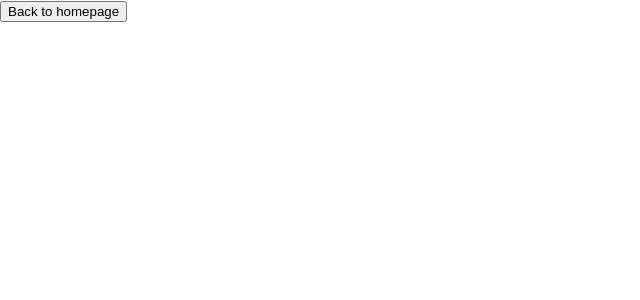
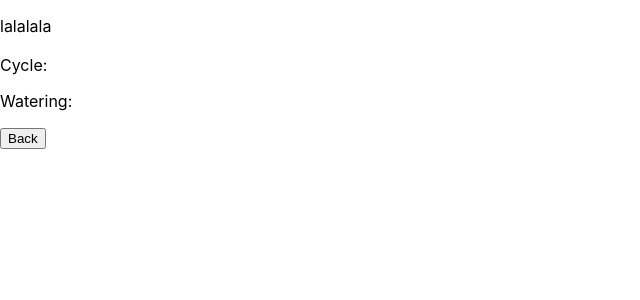
Before and after one commit to SaraBat/PlantMAMA-frontend, a React (Create React App) app: page /1/garden/1/1 in a window 1280 px wide. Shown: the top 300 px of the page, without its empty margins (0-640 px from the left). Built offline with nearby package versions, Linux system fonts and the light colour scheme; no server answers.

Commit message:
first attempt - doesn't work Query Plant List API with plant species name and get array of plants that match that species 2 extract ID of these plants Query Plant Details API with ID to get details about single plant

```diff
--- a/src/App.js
+++ b/src/App.js
@@ -5,6 +5,7 @@ import { Register } from 'pages/Register';
 import { UserProfile } from 'pages/UserProfile';
 import { UserGarden } from 'pages/UserGarden';
 import { PlantProfile } from 'pages/PlantProfile';
+import { PlantUsernameSpecies } from 'pages/PlantUsernameSpecies';
 import { PlantDatabase } from 'pages/PlantDatabase';
 import { PlantSpecies } from 'pages/PlantSpecies';
 import { NotFound } from 'pages/NotFound';
@@ -21,6 +22,7 @@ export const App = () => {
         <Route path="/:username" element={<UserProfile />} />
         <Route path="/:username/garden" element={<UserGarden />} />
         <Route path="/:username/garden/:plantusername" element={<PlantProfile />} />
+        <Route path="/:username/garden/:plantusername/:plantusernamespecies" element={<PlantUsernameSpecies />} />
         <Route path="/plantdatabase" element={<PlantDatabase />} />
         <Route path="/plantdatabase/:id" element={<PlantSpecies />} />
         <Route path="*" element={<NotFound />} />
--- a/src/pages/PlantDatabase.js
+++ b/src/pages/PlantDatabase.js
@@ -4,11 +4,9 @@ import { Link } from 'react-router-dom';
 export const PlantDatabase = () => {
   const [plantSpeciesList, setPlantSpeciesList] = useState([]);
   useEffect(() => {
-    for (let i = 1; i < 4; i += 1) {
-      fetch(`https://perenual.com/api/species-list?page=${i}&key=sk-uzEu646b489704d0e1015&indoor=1`)
-        .then((response) => response.json())
-        .then((data) => setPlantSpeciesList(plantSpeciesList.concat(data.data)))
-    }
+    fetch('https://perenual.com/api/species-list?page=1&key=sk-uzEu646b489704d0e1015&indoor=1')
+      .then((response) => response.json())
+      .then((data) => setPlantSpeciesList((data.data)))
   }, []);
   console.log(plantSpeciesList);
   return (
--- /dev/null
+++ b/src/pages/PlantUsernameSpecies.js
@@ -0,0 +1,53 @@
+import React, { useState, useEffect } from 'react';
+import { useNavigate, useParams } from 'react-router-dom';
+
+export const PlantUsernameSpecies = () => {
+  const { plantusernamespecies } = useParams();
+  const navigate = useNavigate();
+  const onGoBackButtonClick = () => {
+    navigate(-1);
+  };
+  const [plantSpeciesList, setPlantSpeciesList] = useState([]);
+  const [singleSpeciesOfPlant, setSingleSpeciesOfPlant] = useState([]);
+  useEffect(() => {
+    fetch(`https://perenual.com/api/species-list?key=sk-uzEu646b489704d0e1015&q=${plantusernamespecies}`)
+      .then((response) => response.json())
+      .then((data) => setPlantSpeciesList(data.data))
+  }, [plantusernamespecies]);
+  console.log(plantSpeciesList);
+  useEffect(() => {
+    plantSpeciesList.map((singlePlant) => {
+      const { id } = singlePlant.id;
+      fetch(`https://perenual.com/api/species/details/${id}?key=sk-uzEu646b489704d0e1015`)
+        .then((response) => response.json())
+        .then((data) => setSingleSpeciesOfPlant(data))
+      return (singleSpeciesOfPlant)
+    })
+  }, [plantSpeciesList, singleSpeciesOfPlant]);
+
+  return (
+    <section>
+      <p>lalalala </p>
+      <section>
+        <div key={singleSpeciesOfPlant.id}>
+          <h1>{singleSpeciesOfPlant.common_name} </h1>
+          <p>Cycle: {singleSpeciesOfPlant.cycle}</p>
+          <p>Watering: {singleSpeciesOfPlant.watering}</p>
+        </div>
+      </section>
+      <button type="button" onClick={onGoBackButtonClick}> Back </button>
+    </section>
+  )
+}
+
+// missing plant image - need to access object
+// missing sunlight - need to access array
+
+/*
+      <div key={plantSpecies.id}>
+        <h1>{plantSpecies.common_name} </h1>
+        <p>Cycle: {plantSpecies.cycle}</p>
+        <p>Watering: {plantSpecies.watering}</p>
+      </div>
+      <button type="button" onClick={onGoBackButtonClick}> Back </button>
+      */
```
